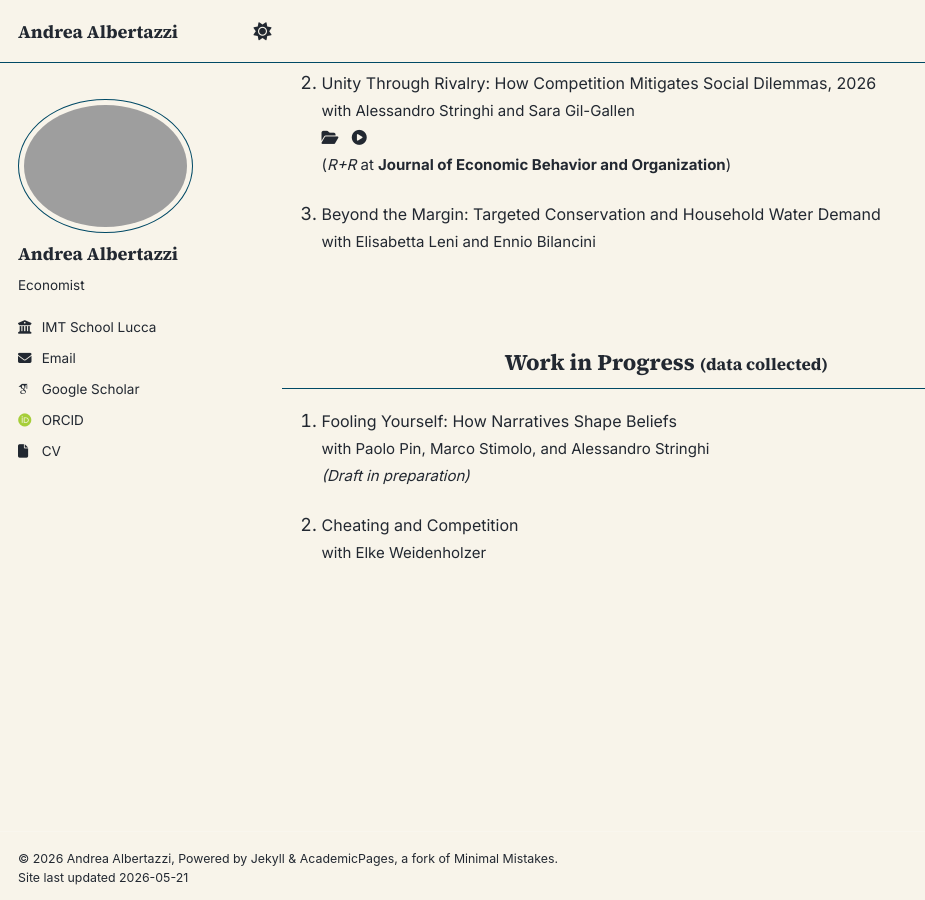
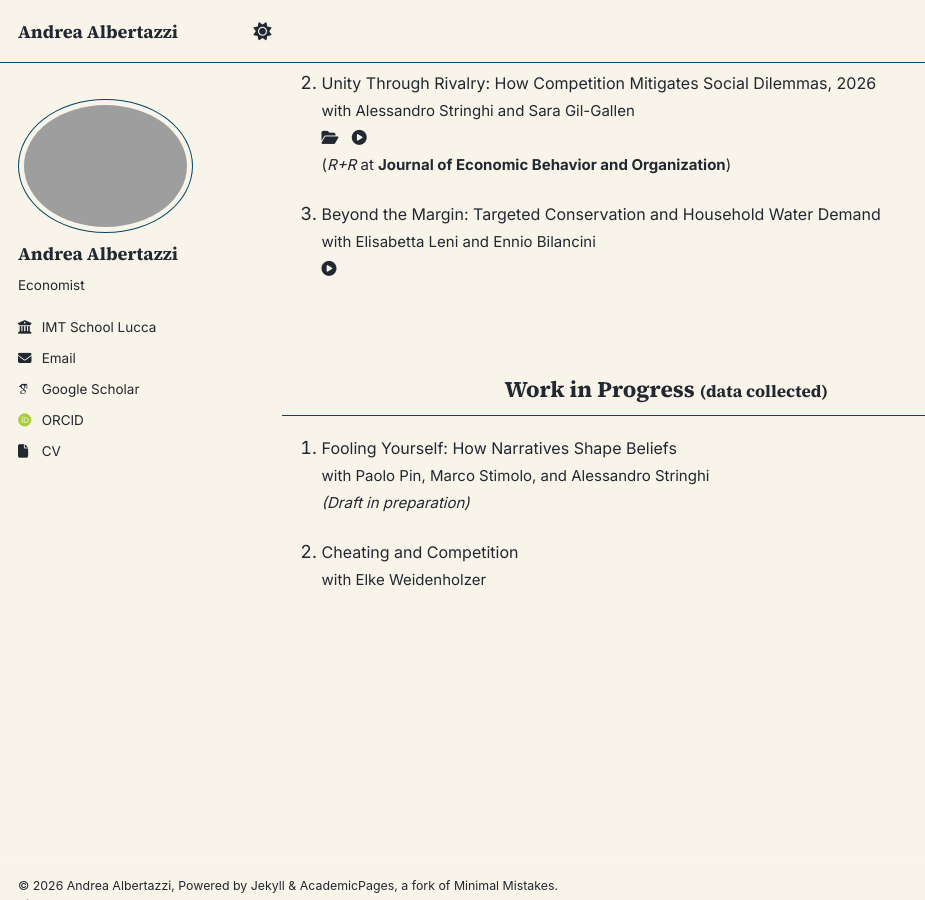
Before and after one commit to tazze87/tazze87.github.io, a Jekyll site: the page built from _pages/about.md, in a window 1280 px wide and 900 px high, scrolled down 934 px. Shown: the whole window, without its empty margins (0-925 px from the left). Built offline with Jekyll 4.4.1, drawn with Linux system fonts in a browser that asks for light colours; some web fonts are replaced; a script that is not in the unit is left out.

Commit message:
Update about.md

```diff
--- a/_pages/about.md
+++ b/_pages/about.md
@@ -98,8 +98,12 @@ author_profile: true
      Beyond the Margin: Targeted Conservation and Household Water Demand</a><br>
     <span style="font-size:15px;">
     with <a href="https://sites.google.com/view/elisabettaleni/home" target="_blank" rel="noopener noreferrer">Elisabetta Leni</a>
-    and <a href="https://sites.google.com/site/enniobilancini/home" target="_blank" rel="noopener noreferrer">Ennio Bilancini</a>
+    and <a href="https://sites.google.com/site/enniobilancini/home" target="_blank" rel="noopener noreferrer">Ennio Bilancini</a><br>
+    <a class="icon-link" href="/video.html?src=/files/Taming_the_Tap.mp4&title=Beyond%20The%20Margin:%20Targeted%20Conservation%20and%20Household%20Water%20Demand" target="_blank" rel="noopener noreferrer">
+        <i class="fas fa-play-circle" aria-hidden="true"></i>
+    </a>
     </span>
+
 
 <br>
 <h2 style="text-align:center;">Work in Progress <small>(data collected)</small></h2>
```
